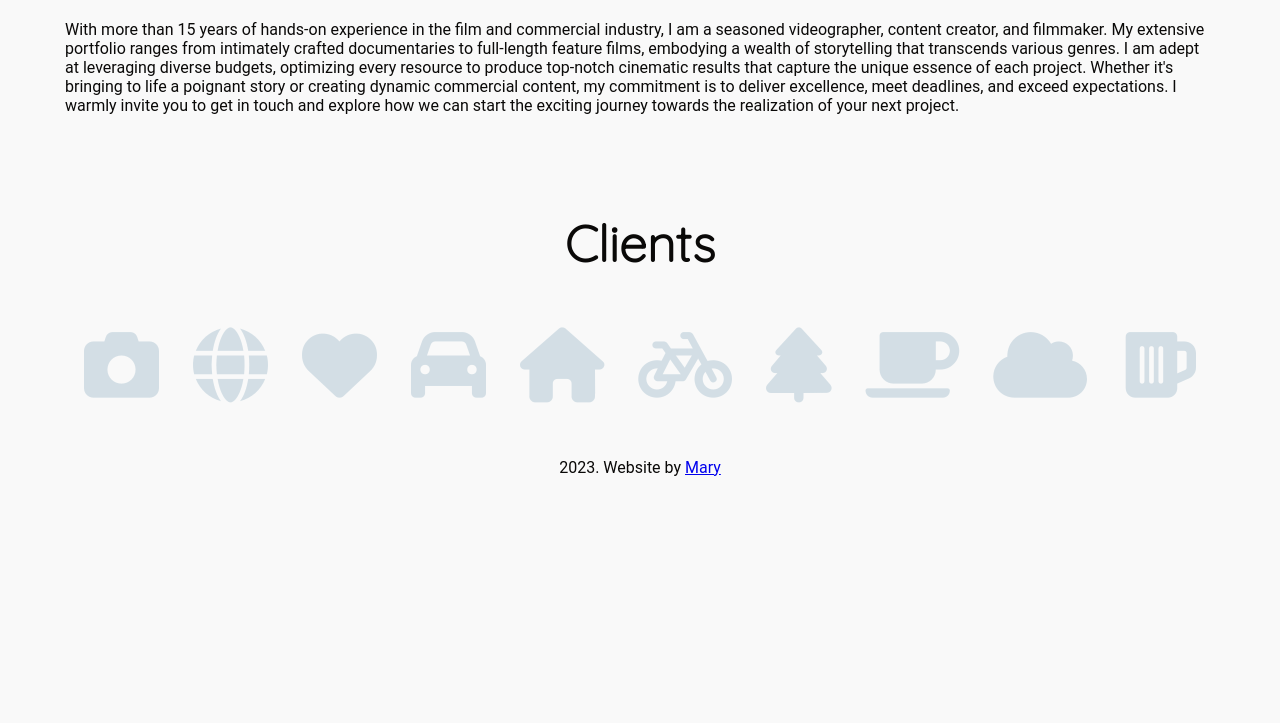
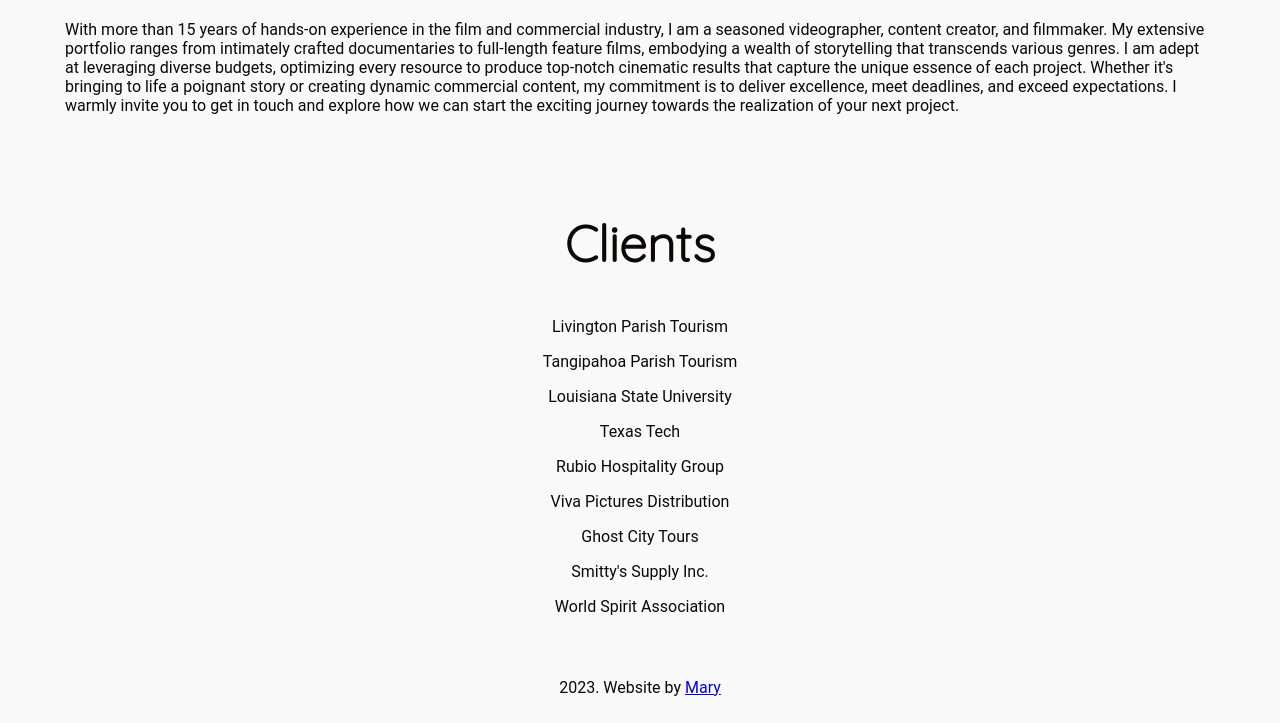
Before and after one commit to amerigo79/thepaul-website, a plain HTML site: page index.html in a window 1280 px wide. Shown: the part 635-1358 px from the top of the page. Before the commit the page ends 1138 px from the top, so only its background shows below. Drawn offline with Linux system fonts and the light colour scheme.

Commit message:
Update index.html

```diff
--- a/index.html
+++ b/index.html
@@ -36,7 +36,7 @@
                     <span class="close-button">&times;</span>
                 </div>
                 <div id="social-media-icons">
-                    <a href="#" target="_blank">
+                    <a href="https://twitter.com/UntitledFilms" target="_blank">
                         <i class="fab fa-twitter"></i>
                     </a>
                     <a href="https://www.linkedin.com/in/paul-catalanotto/" target="_blank">
@@ -51,7 +51,7 @@
         <section>
             <div id="left-container">
                 <div class="video-container">
-                    <iframe class="video" src="https://player.vimeo.com/video/695102418?badge=0&amp;autopause=0&amp;player_id=0&amp;app_id=58479" frameborder="0" allow="accelerometer; autoplay; loop; encrypted-media; gyroscope; picture-in-picture" allowfullscreen></iframe>
+                    <iframe class="video" src="https://player.vimeo.com/video/695102418?badge=0&amp;autopause=0&amp;player_id=0&amp;app_id=58479&autoplay=1&muted=1" frameborder="0" allow="accelerometer; autoplay; loop; encrypted-media; gyroscope; picture-in-picture" allowfullscreen></iframe>
                 </div>
             </div>
             <div id="right-container">
@@ -75,16 +75,16 @@
         <section>
             <h1>Clients</h1>
             <div class="client-icons">
-                <i class="fas fa-camera"></i>
-                <i class="fas fa-globe"></i>
-                <i class="fas fa-heart"></i>
-                <i class="fas fa-car"></i>
-                <i class="fas fa-home"></i>
-                <i class="fas fa-bicycle"></i>
-                <i class="fas fa-tree"></i>
-                <i class="fas fa-coffee"></i>
-                <i class="fas fa-cloud"></i>
-                <i class="fas fa-beer"></i>
+                <p>Livington Parish Tourism</p>
+                <p>Tangipahoa Parish Tourism</p>
+                <p>Louisiana State University</p>
+                <p>Texas Tech</p>
+                <p>Rubio Hospitality Group</p>
+                <p>Viva Pictures Distribution</p>
+                <p>Ghost City Tours</p>
+                <p>Smitty's Supply Inc.</p>
+                <p>World Spirit Association</p>
+
             </div>
     </main>
     <aside>
```
